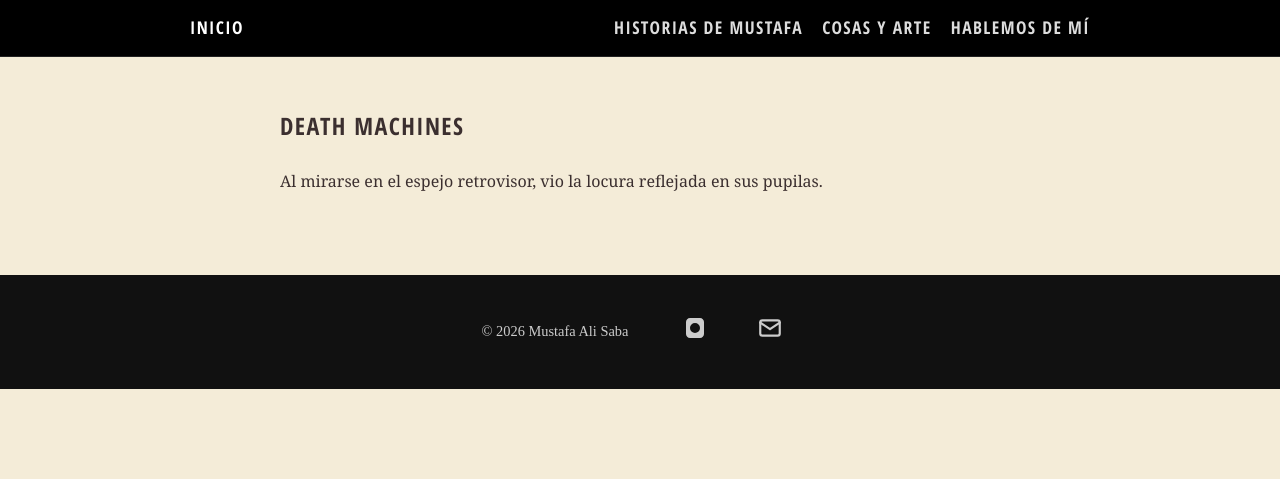
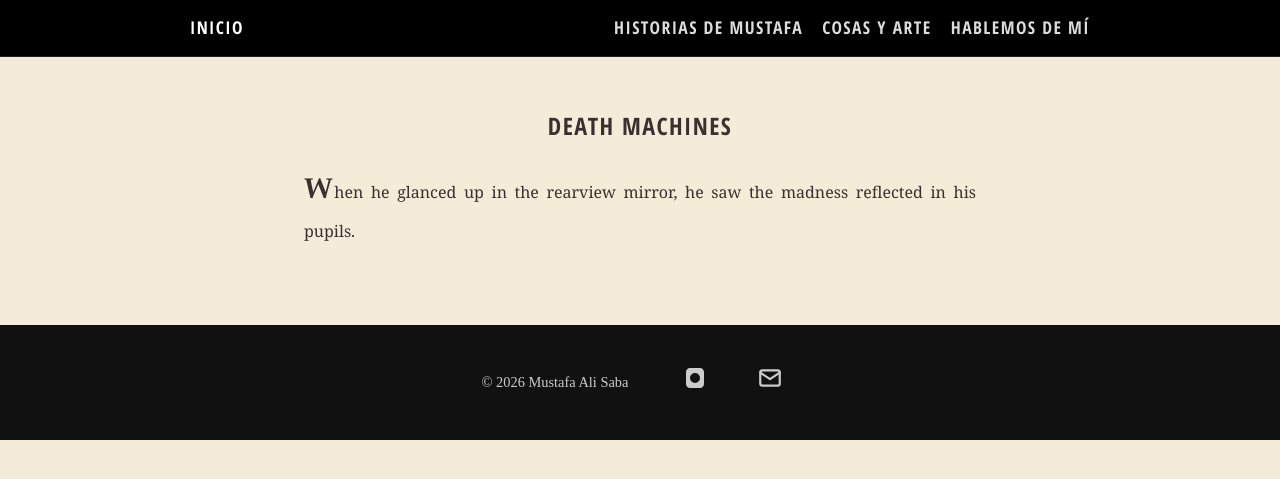
Before and after one commit to mustafaalisaba/mustafaalisaba, a Jekyll site: the page built from _stories/death-machines.md, in a window 1280 px wide. Shown: the top 479 px of the page. Built offline with Jekyll 4.4.1, drawn with Linux system fonts in a browser that asks for light colours.

Commit message:
deathmachines

```diff
--- a/_stories/death-machines.md
+++ b/_stories/death-machines.md
@@ -4,6 +4,12 @@ title: Death Machines
 permalink: /_stories/death-machines/
 ---
 
-## Death Machines ##
+<article class="story">
 
-Al mirarse en el espejo retrovisor, vio la locura reflejada en sus pupilas.
+<h2 style="text-align: center;">Death Machines</h2>
+
+<p>
+  <span class="initial">W</span>hen he glanced up in the rearview mirror, he saw the madness reflected in his pupils.
+</p>
+
+</article>
```
